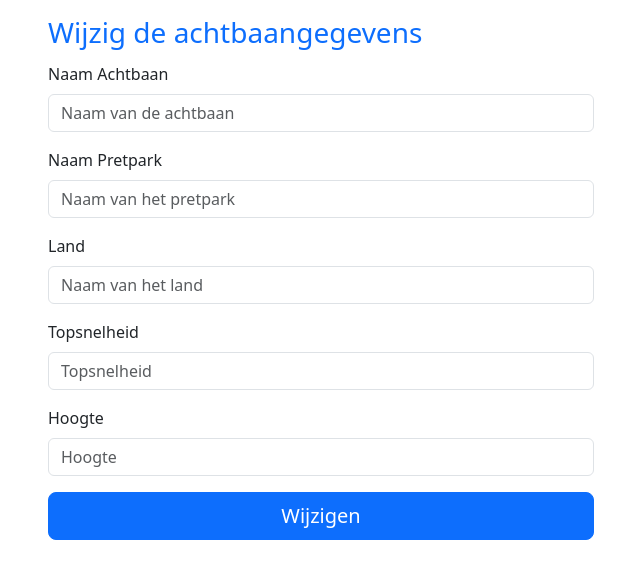
After one commit to adruijter/crud-php-mysql-pdo-2408a, a PHP site: page /update.php in a window 1280 px wide. The commit adds this page. Shown: the top 579 px of the page, without its empty margins (319-959 px from the left). Run offline with PHP 8.4, Linux system fonts and the light colour scheme.

Commit message:
Laatste commiut;

```diff
--- /dev/null
+++ b/update.php
@@ -0,0 +1,70 @@
+<!doctype html>
+<html lang="en">
+  <head>
+    <meta charset="utf-8">
+    <meta name="viewport" content="width=device-width, initial-scale=1">
+    <title>Hoogste Achtbanen van Europa</title>
+    <link rel="shortcut icon" href="img/favicon.ico" type="image/x-icon">
+    <link href="https://cdn.jsdelivr.net/npm/bootstrap@5.3.3/dist/css/bootstrap.min.css" rel="stylesheet" integrity="sha384-QWTKZyjpPEjISv5WaRU9OFeRpok6YctnYmDr5pNlyT2bRjXh0JMhjY6hW+ALEwIH" crossorigin="anonymous">
+    <link rel="stylesheet" href="https://cdn.jsdelivr.net/npm/bootstrap-icons@1.11.3/font/bootstrap-icons.min.css">
+  </head>
+  <body>
+    <div class="container mt-3">
+      <div class="row" style="display:<?= $display ?? 'none'; ?>">
+        <div class="col-3"></div>
+        <div class="col-6">
+          <div class="alert alert-success text-center" role="alert">
+            De achtbaan is opgeslagen, u wordt doorgestuurd naar de homepagina
+          </div>
+        </div>
+        <div class="col-3"></div>
+      </div>
+
+      <div class="row mb-1">
+        <div class="col-3"></div>
+        <div class="col-6 text-primary"><h3>Wijzig de achtbaangegevens</h3></div>
+        <div class="col-3"></div>
+      </div>
+
+
+      <div class="row">
+          <div class="col-3"></div>
+          <div class="col-6">
+              <form action="create.php" method="POST">
+                <div class="mb-3">
+                    <label for="naamAchtbaan" class="form-label">Naam Achtbaan</label>
+                    <input name="achtbaan" type="text" class="form-control" id="naamAchtbaan" placeholder="Naam van de achtbaan" value="<?= $_POST['achtbaan'] ?? ''; ?>">
+                </div>
+                <div class="mb-3">
+                    <label for="naamPretpark" class="form-label">Naam Pretpark</label>
+                    <input name="pretpark" type="text" class="form-control" id="naamPretpark" placeholder="Naam van het pretpark" value="<?= $_POST['pretpark'] ?? ''; ?>">
+                </div>
+                <div class="mb-3">
+                    <label for="naamLand" class="form-label">Land</label>
+                    <input name="land" type="text" class="form-control" id="naamLand" placeholder="Naam van het land" value="<?= $_POST['land'] ?? ''; ?>">
+                </div>
+                <div class="mb-3">
+                    <label for="naamTopsnelheid" class="form-label">Topsnelheid</label>
+                    <input name="topsnelheid" type="number" class="form-control" id="naamLand" placeholder="Topsnelheid" min="0" max="255" value="<?= $_POST['topsnelheid'] ?? ''; ?>">
+                </div>
+                <div class="mb-3">
+                    <label for="naamHoogte" class="form-label">Hoogte</label>
+                    <input name="hoogte" type="number" class="form-control" id="naamHoogte" placeholder="Hoogte" min="0" max="255" value="<?= $_POST['hoogte'] ?? ''; ?>">
+                </div>
+
+                <div class="d-grid gap-2">
+                    <button name="submit" value="submit" type="submit" class="btn btn-primary btn-lg">Wijzigen</button>
+                </div>
+
+              </form>
+        </div>
+        <div class="col-3"></div>
+      </div>
+
+
+
+
+    </div>
+    <script src="https://cdn.jsdelivr.net/npm/bootstrap@5.3.3/dist/js/bootstrap.bundle.min.js" integrity="sha384-YvpcrYf0tY3lHB60NNkmXc5s9fDVZLESaAA55NDzOxhy9GkcIdslK1eN7N6jIeHz" crossorigin="anonymous"></script>
+  </body>
+</html>
```
Also changed, not shown: delete.php (added, +72 -0 lines), index.php (+12 -7 lines).
